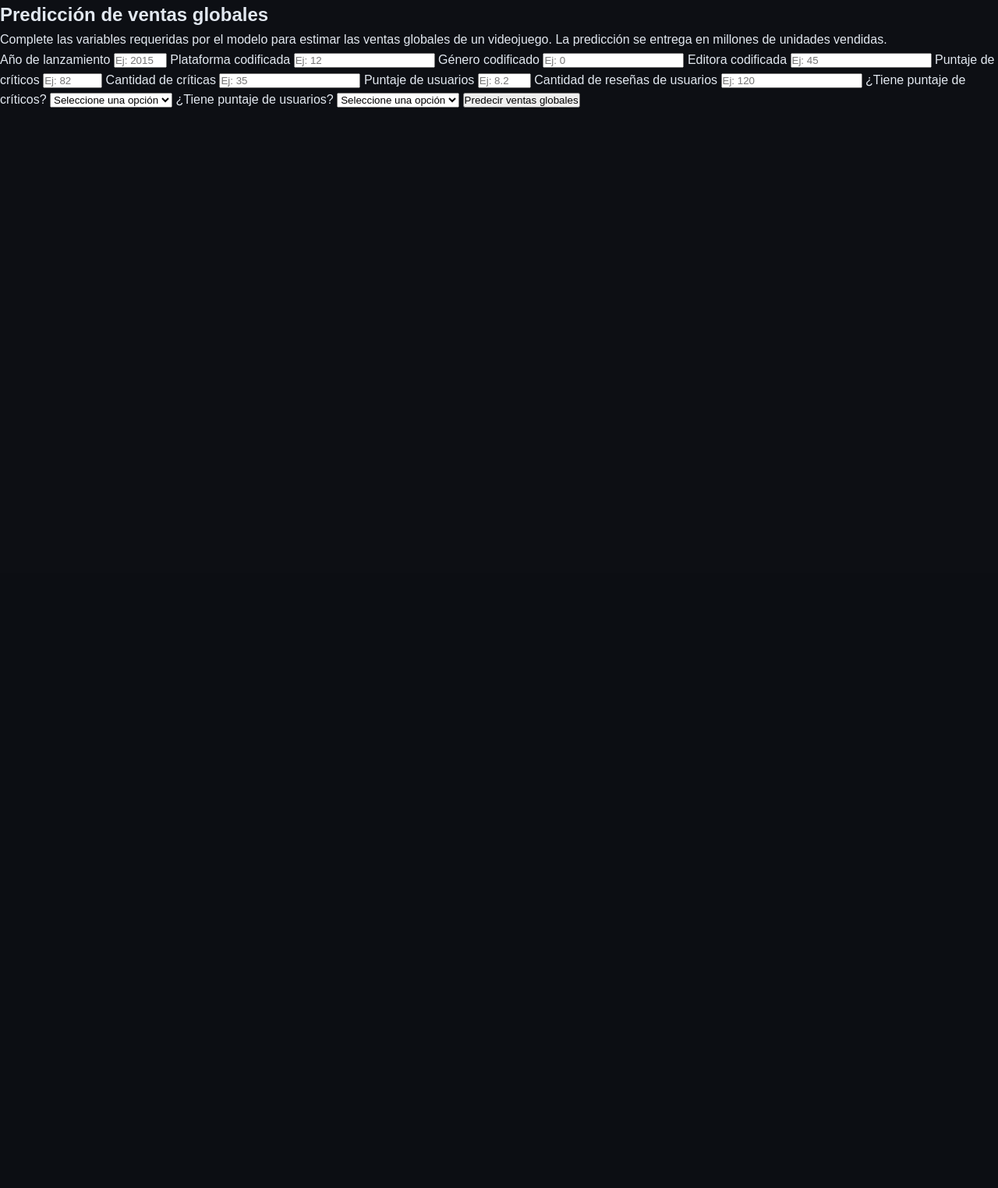
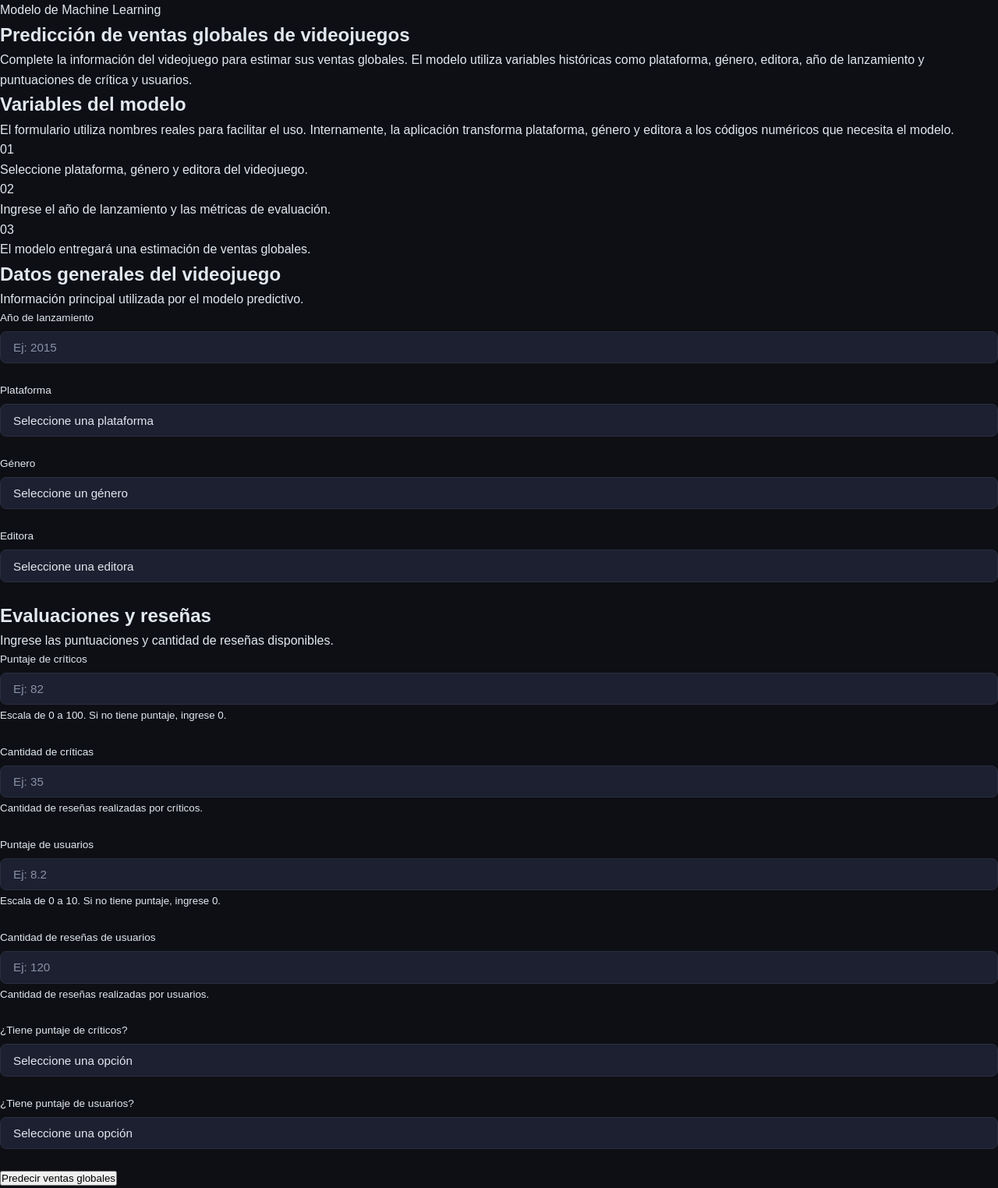
Before and after one commit to sdelrioxx/web-proy-flask, a Flask app: template templates/prediccion.html in a window 1280 px wide. Shown: the part 65-1589 px from the top of the page at 78% size. Before the commit the page ends 203 px from the top, so only its background shows below. Run offline with Flask 3, Linux system fonts and the light colour scheme; the template is opened without the code that fills it, so the values that code supplies are empty.

Commit message:
Update prediccion.html
Mejora estetica

```diff
--- a/templates/prediccion.html
+++ b/templates/prediccion.html
@@ -3,16 +3,55 @@
 {% block title %}Predicción de Ventas{% endblock %}
 
 {% block content %}
-<section class="prediction-section">
-    <h1>Predicción de ventas globales</h1>
+<section class="prediction-page">
 
+    <div class="prediction-hero">
+        <div class="hero-badge">Modelo de Machine Learning</div>
+        <h1>Predicción de ventas globales de videojuegos</h1>
         <p>
-        Complete las variables requeridas por el modelo para estimar las ventas globales
-        de un videojuego. La predicción se entrega en millones de unidades vendidas.
+            Complete la información del videojuego para estimar sus ventas globales.
+            El modelo utiliza variables históricas como plataforma, género, editora,
+            año de lanzamiento y puntuaciones de crítica y usuarios.
+        </p>
+    </div>
+
+    <div class="prediction-layout">
+
+        <div class="prediction-info-card">
+            <h2>Variables del modelo</h2>
+            <p>
+                El formulario utiliza nombres reales para facilitar el uso. Internamente,
+                la aplicación transforma plataforma, género y editora a los códigos
+                numéricos que necesita el modelo.
             </p>
 
+            <div class="info-list">
+                <div class="info-item">
+                    <span>01</span>
+                    <p>Seleccione plataforma, género y editora del videojuego.</p>
+                </div>
+                <div class="info-item">
+                    <span>02</span>
+                    <p>Ingrese el año de lanzamiento y las métricas de evaluación.</p>
+                </div>
+                <div class="info-item">
+                    <span>03</span>
+                    <p>El modelo entregará una estimación de ventas globales.</p>
+                </div>
+            </div>
+        </div>
+
+        <div class="prediction-card">
             <form method="POST" action="{{ url_for('prediccion') }}" class="prediction-form">
 
+                <div class="form-section-title">
+                    <h2>Datos generales del videojuego</h2>
+                    <p>Información principal utilizada por el modelo predictivo.</p>
+                </div>
+
+                <div class="form-grid">
+
+                    <div class="form-group">
                         <label for="year_of_release">Año de lanzamiento</label>
                         <input
                             type="number"
@@ -23,34 +62,48 @@
                             step="1"
                             required
                             placeholder="Ej: 2015">
+                    </div>
 
-        <label for="platform_encoded">Plataforma codificada</label>
-        <input
-            type="number"
-            id="platform_encoded"
-            name="platform_encoded"
-            step="1"
-            required
-            placeholder="Ej: 12">
+                    <div class="form-group">
+                        <label for="platform">Plataforma</label>
+                        <select id="platform" name="platform" required>
+                            <option value="">Seleccione una plataforma</option>
+                            {% for platform in opciones.platforms %}
+                                <option value="{{ platform }}">{{ platform }}</option>
+                            {% endfor %}
+                        </select>
+                    </div>
 
-        <label for="genre_encoded">Género codificado</label>
-        <input
-            type="number"
-            id="genre_encoded"
-            name="genre_encoded"
-            step="1"
-            required
-            placeholder="Ej: 0">
+                    <div class="form-group">
+                        <label for="genre">Género</label>
+                        <select id="genre" name="genre" required>
+                            <option value="">Seleccione un género</option>
+                            {% for genre in opciones.genres %}
+                                <option value="{{ genre.value }}">{{ genre.label }}</option>
+                            {% endfor %}
+                        </select>
+                    </div>
 
-        <label for="publisher_encoded">Editora codificada</label>
-        <input
-            type="number"
-            id="publisher_encoded"
-            name="publisher_encoded"
-            step="1"
-            required
-            placeholder="Ej: 45">
+                    <div class="form-group">
+                        <label for="publisher">Editora</label>
+                        <select id="publisher" name="publisher" required>
+                            <option value="">Seleccione una editora</option>
+                            {% for publisher in opciones.publishers %}
+                                <option value="{{ publisher }}">{{ publisher }}</option>
+                            {% endfor %}
+                        </select>
+                    </div>
 
+                </div>
+
+                <div class="form-section-title">
+                    <h2>Evaluaciones y reseñas</h2>
+                    <p>Ingrese las puntuaciones y cantidad de reseñas disponibles.</p>
+                </div>
+
+                <div class="form-grid">
+
+                    <div class="form-group">
                         <label for="critic_score">Puntaje de críticos</label>
                         <input
                             type="number"
@@ -61,7 +114,10 @@
                             step="0.1"
                             required
                             placeholder="Ej: 82">
+                        <small>Escala de 0 a 100. Si no tiene puntaje, ingrese 0.</small>
+                    </div>
 
+                    <div class="form-group">
                         <label for="critic_count">Cantidad de críticas</label>
                         <input
                             type="number"
@@ -71,7 +127,10 @@
                             step="1"
                             required
                             placeholder="Ej: 35">
+                        <small>Cantidad de reseñas realizadas por críticos.</small>
+                    </div>
 
+                    <div class="form-group">
                         <label for="user_score">Puntaje de usuarios</label>
                         <input
                             type="number"
@@ -82,7 +141,10 @@
                             step="0.1"
                             required
                             placeholder="Ej: 8.2">
+                        <small>Escala de 0 a 10. Si no tiene puntaje, ingrese 0.</small>
+                    </div>
 
+                    <div class="form-group">
                         <label for="user_count">Cantidad de reseñas de usuarios</label>
                         <input
                             type="number"
@@ -92,22 +154,32 @@
                             step="1"
                             required
                             placeholder="Ej: 120">
+                        <small>Cantidad de reseñas realizadas por usuarios.</small>
+                    </div>
 
+                    <div class="form-group">
                         <label for="has_critic_score">¿Tiene puntaje de críticos?</label>
                         <select id="has_critic_score" name="has_critic_score" required>
                             <option value="">Seleccione una opción</option>
                             <option value="1">Sí</option>
                             <option value="0">No</option>
                         </select>
+                    </div>
 
+                    <div class="form-group">
                         <label for="has_user_score">¿Tiene puntaje de usuarios?</label>
                         <select id="has_user_score" name="has_user_score" required>
                             <option value="">Seleccione una opción</option>
                             <option value="1">Sí</option>
                             <option value="0">No</option>
                         </select>
+                    </div>
 
+                </div>
+
+                <div class="form-actions">
                     <button type="submit">Predecir ventas globales</button>
+                </div>
             </form>
 
             {% if resultado %}
@@ -123,5 +195,7 @@
                     <p>{{ error }}</p>
                 </div>
             {% endif %}
+        </div>
+    </div>
 </section>
 {% endblock %}
```
Lines whose indentation alone changed are shown as unchanged.
